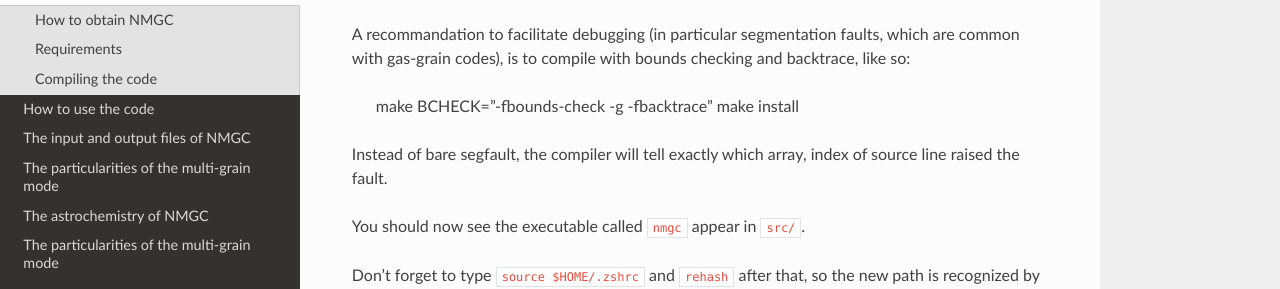
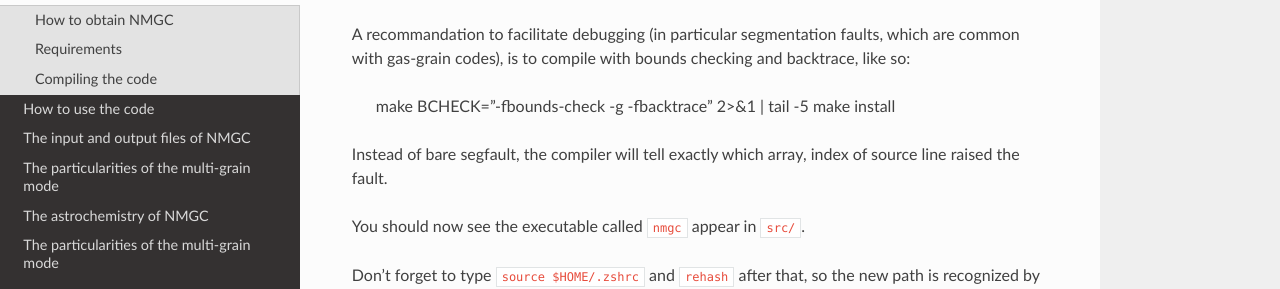
Before and after one commit to sachagavino/nmgc-2.0, a Sphinx documentation site: the page built from docs/source/install.rst, in a window 1280 px wide and 900 px high, scrolled down 1050 px. Shown: the part 161-450 px from the top of the window. Built offline with Sphinx 7.4.7 and the Read the Docs theme 3.1.0, drawn with Linux system fonts in a browser that asks for light colours.

```diff
--- a/docs/source/install.rst
+++ b/docs/source/install.rst
@@ -54,7 +54,7 @@
 
 A recommandation to facilitate debugging (in particular segmentation faults, which are common with gas-grain codes), is to compile with bounds checking and backtrace, like so:
 
-    make BCHECK="-fbounds-check -g -fbacktrace"
+    make BCHECK="-fbounds-check -g -fbacktrace" 2>&1 | tail -5
     make install
 
 Instead of bare segfault, the compiler will tell exactly which array, index of source line raised the fault.
```
Also changed, not shown: 1 other file.
